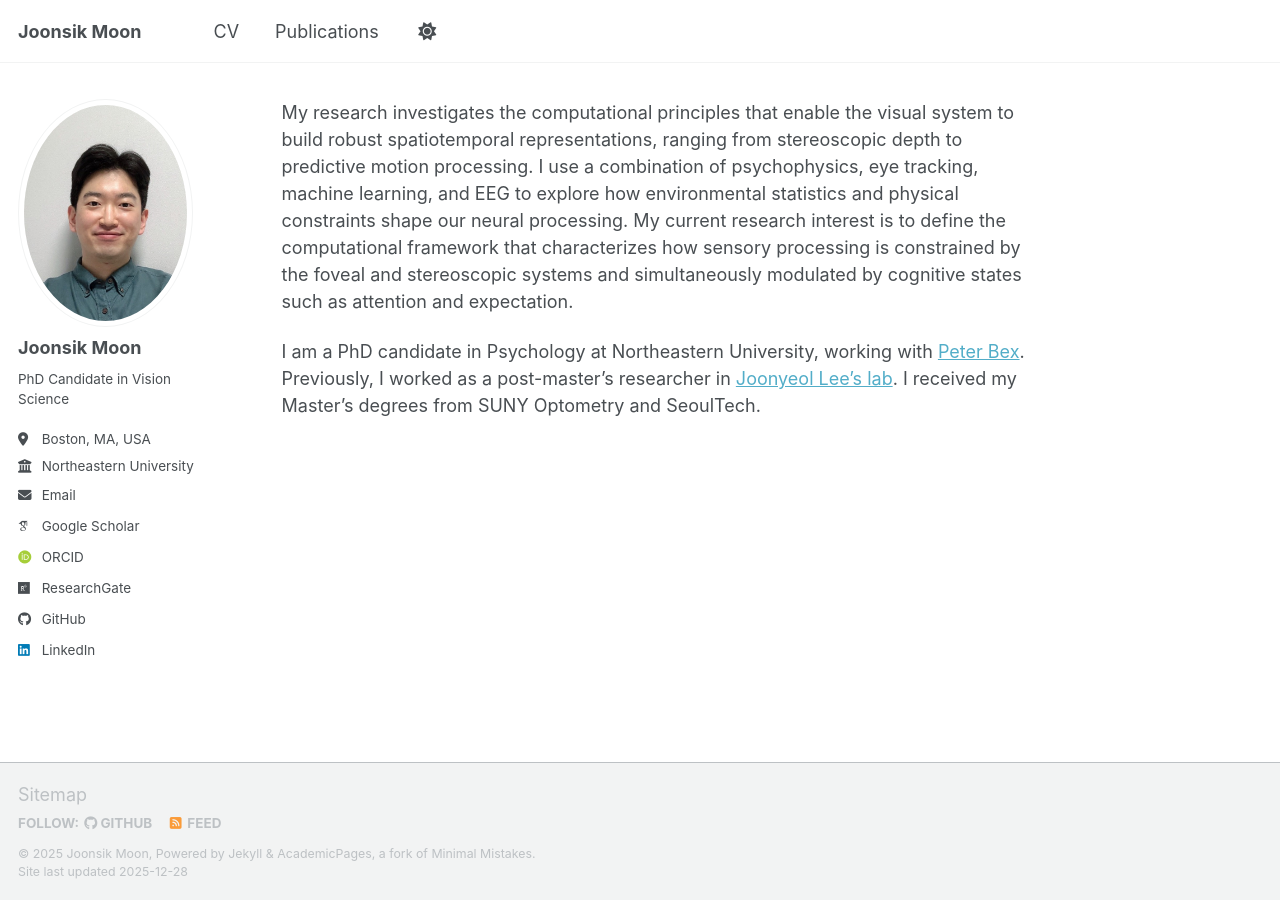
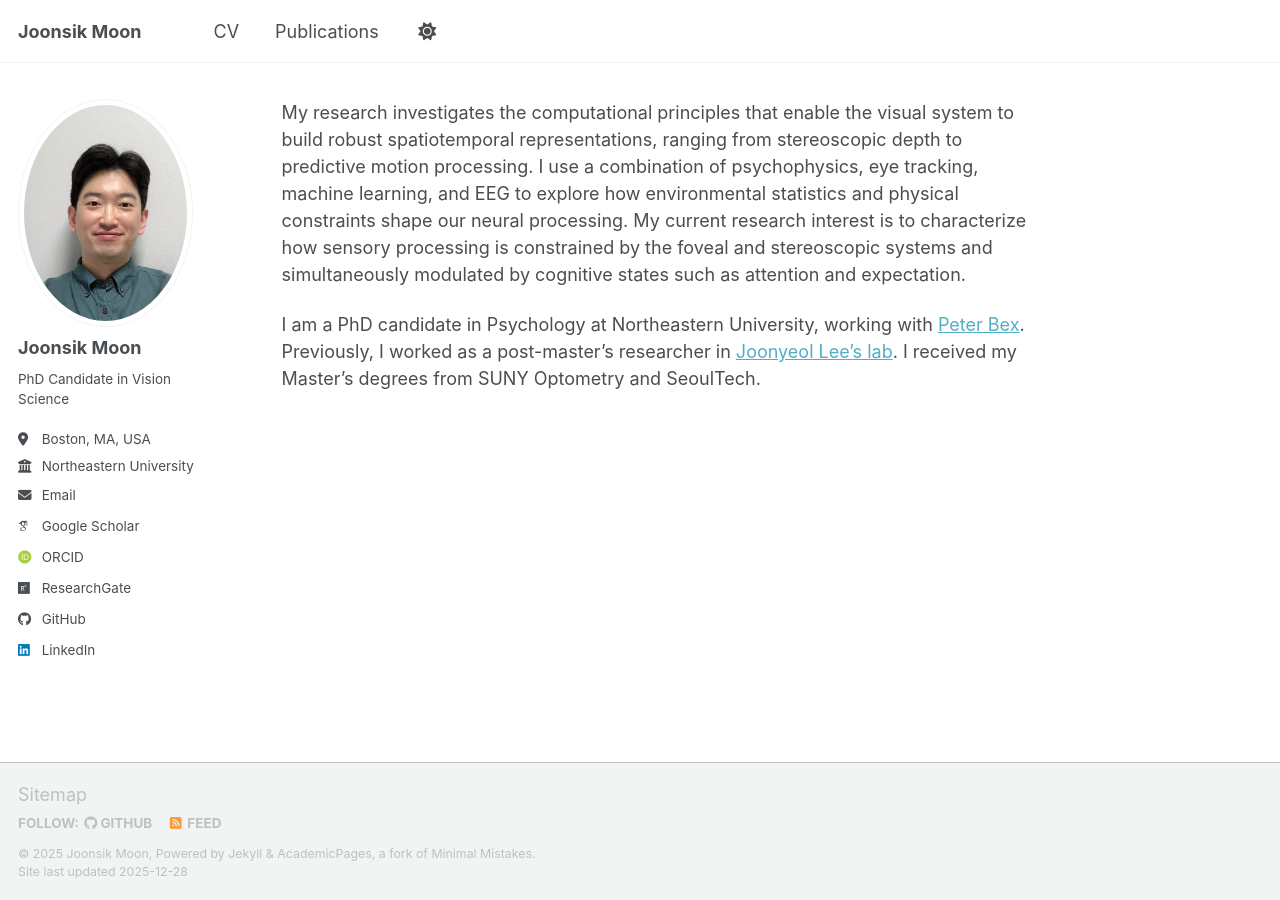
Before and after one commit to jmoon99/jmoon99.github.io, a Jekyll site: the page built from _pages/about.md, in a window 1280 px wide. Built offline with Jekyll 4.4.1, drawn with Linux system fonts in a browser that asks for light colours; some web fonts are replaced; a script bundle is joined from its source files by our own code; library files that are not in the unit come from our copies.

Commit message:
edited main description

```diff
--- a/_pages/about.md
+++ b/_pages/about.md
@@ -7,6 +7,6 @@ redirect_from:
   - /about.html
 ---
 
-My research investigates the computational principles that enable the visual system to build robust spatiotemporal representations, ranging from stereoscopic depth to predictive motion processing. I use a combination of psychophysics, eye tracking, machine learning, and EEG to explore how environmental statistics and physical constraints shape our neural processing. My current research interest is to define the computational framework that characterizes how sensory processing is constrained by the foveal and stereoscopic systems and simultaneously modulated by cognitive states such as attention and expectation.
+My research investigates the computational principles that enable the visual system to build robust spatiotemporal representations, ranging from stereoscopic depth to predictive motion processing. I use a combination of psychophysics, eye tracking, machine learning, and EEG to explore how environmental statistics and physical constraints shape our neural processing. My current research interest is to characterize how sensory processing is constrained by the foveal and stereoscopic systems and simultaneously modulated by cognitive states such as attention and expectation.
 
 I am a PhD candidate in Psychology at Northeastern University, working with [Peter Bex](https://cos.northeastern.edu/people/peter-bex/). Previously, I worked as a post-master's researcher in [Joonyeol Lee's lab](https://semoconlab.com/). I received my Master's degrees from SUNY Optometry and SeoulTech.
```
Also changed, not shown: 2 other files.
